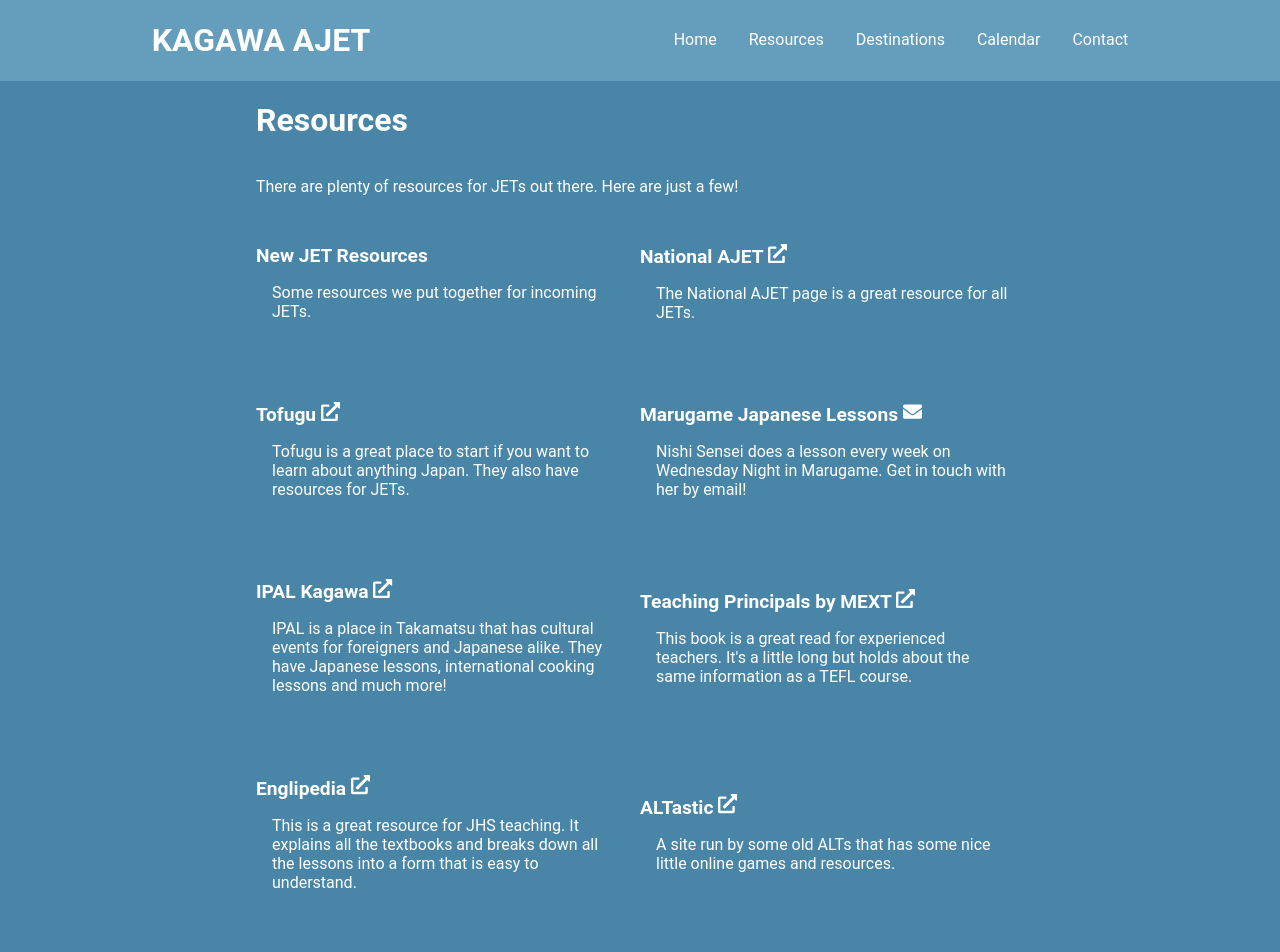
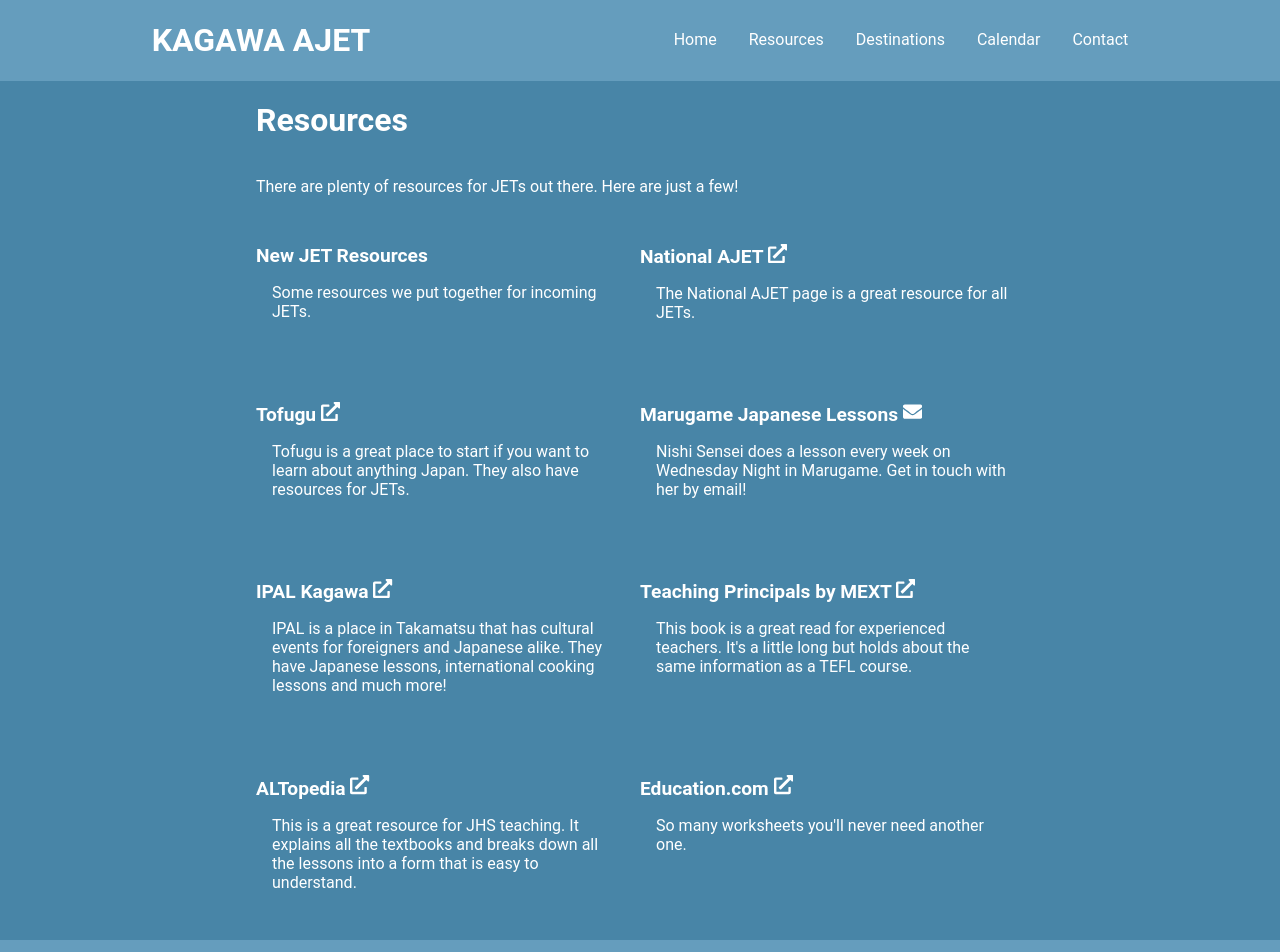
Before and after one commit to chrismilson/kagawa-ajet-website, a React (Create React App) app in the folder client/: page /resources in a window 1280 px wide. Shown: the top 952 px of the page. Built offline with nearby package versions, Linux system fonts and the light colour scheme.

Commit message:
Update old resources

```diff
--- a/client/src/pages/Resources.js
+++ b/client/src/pages/Resources.js
@@ -75,20 +75,11 @@ var res = [
     `
   },
   {
-    name: 'Englipedia',
+    name: 'ALTopedia',
     type: 'link',
-    link: 'http://www.englipedia.net/',
+    link: 'https://www.altopedia.org/',
     description: `
       This is a great resource for JHS teaching. It explains all the textbooks and breaks down all the lessons into a form that is easy to understand.
-    `
-  },
-  {
-    name: 'ALTastic',
-    type: 'link',
-    link: 'http://www.altastic.com/',
-    description: `
-      A site run by some old ALTs that has some nice little online games and
-      resources.
     `
   },
   {
--- a/client/src/pages/Resources.scss
+++ b/client/src/pages/Resources.scss
@@ -3,7 +3,6 @@
         display: flex;
         flex-wrap: wrap;
         justify-content: center;
-        align-items: center;
 
         .ResourceMemo {
             flex-basis: 50%;
```
